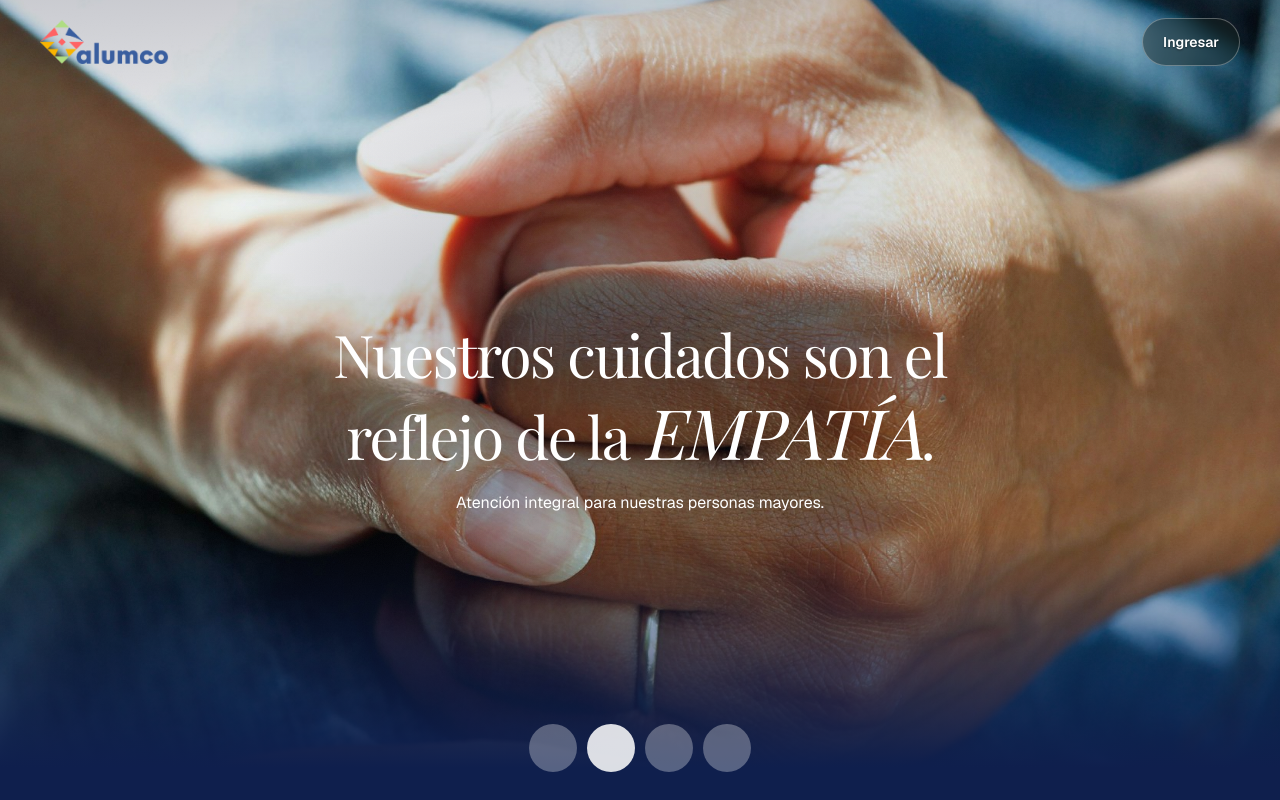
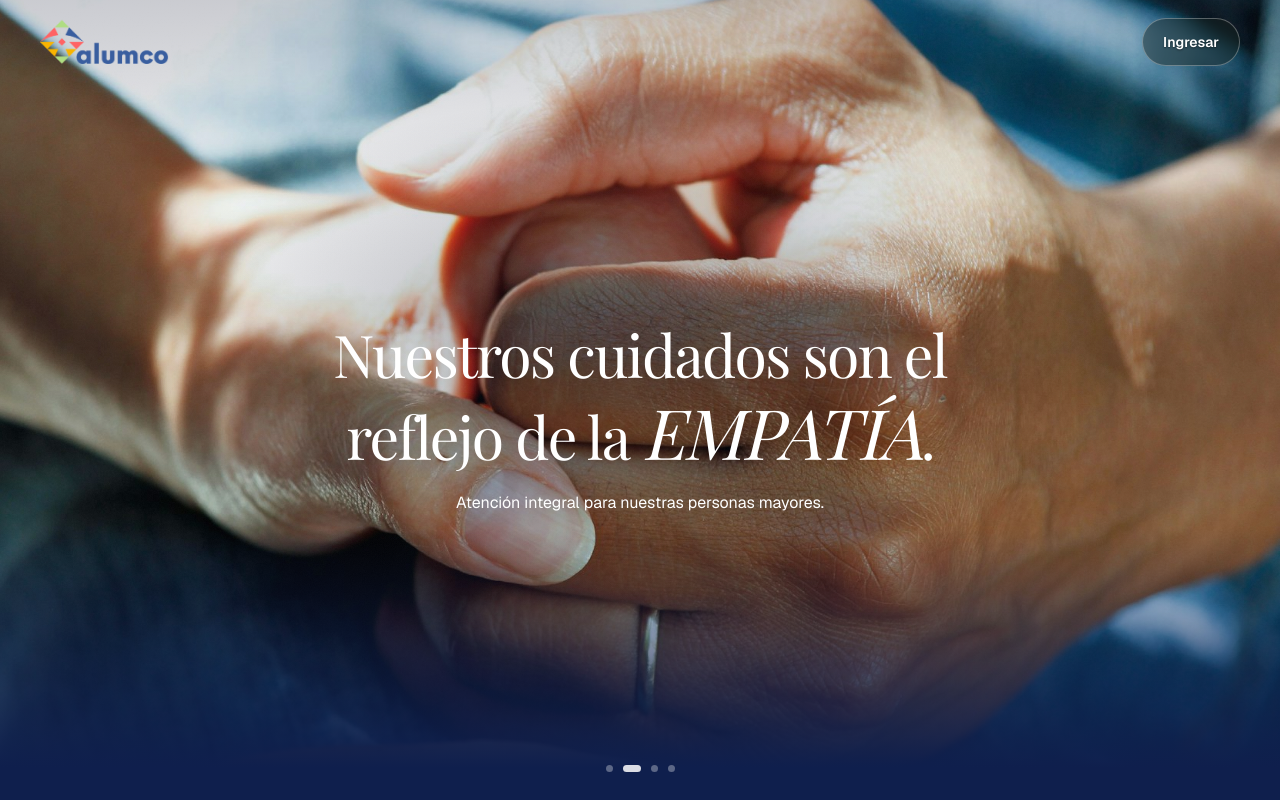
Before and after one commit to Bato21/alumco-lms, a Next.js app: page / in a window 1280 px wide. Shown: the top 800 px of the page. Built offline with nearby package versions, Linux system fonts and the light colour scheme; a web font is replaced by a local one.

Commit message:
style(landing): puntos del carrusel realmente pequeños (anula min 48px)
La regla global button{min-height/width:48px} los inflaba; se anula con
minWidth/minHeight:0 inline solo en los puntos del hero.

Co-Authored-By: Claude Opus 4.8 <noreply@anthropic.com>

```diff
--- a/src/components/alumco/landing/HeroSection.tsx
+++ b/src/components/alumco/landing/HeroSection.tsx
@@ -147,13 +147,15 @@ export default function HeroSection() {
             aria-label={`Ver imagen ${i + 1}`}
             aria-current={i === actual}
             style={{
-              width: i === actual ? 14 : 5,
-              height: 5,
+              width: i === actual ? 18 : 7,
+              height: 7,
+              minWidth: 0,
+              minHeight: 0,
               borderRadius: 999,
               border: 'none',
               cursor: 'pointer',
               padding: 0,
-              background: i === actual ? 'rgba(255,255,255,0.85)' : 'rgba(255,255,255,0.3)',
+              background: i === actual ? 'rgba(255,255,255,0.85)' : 'rgba(255,255,255,0.32)',
               transition: 'width 0.3s ease, background 0.3s ease',
             }}
           />
```
